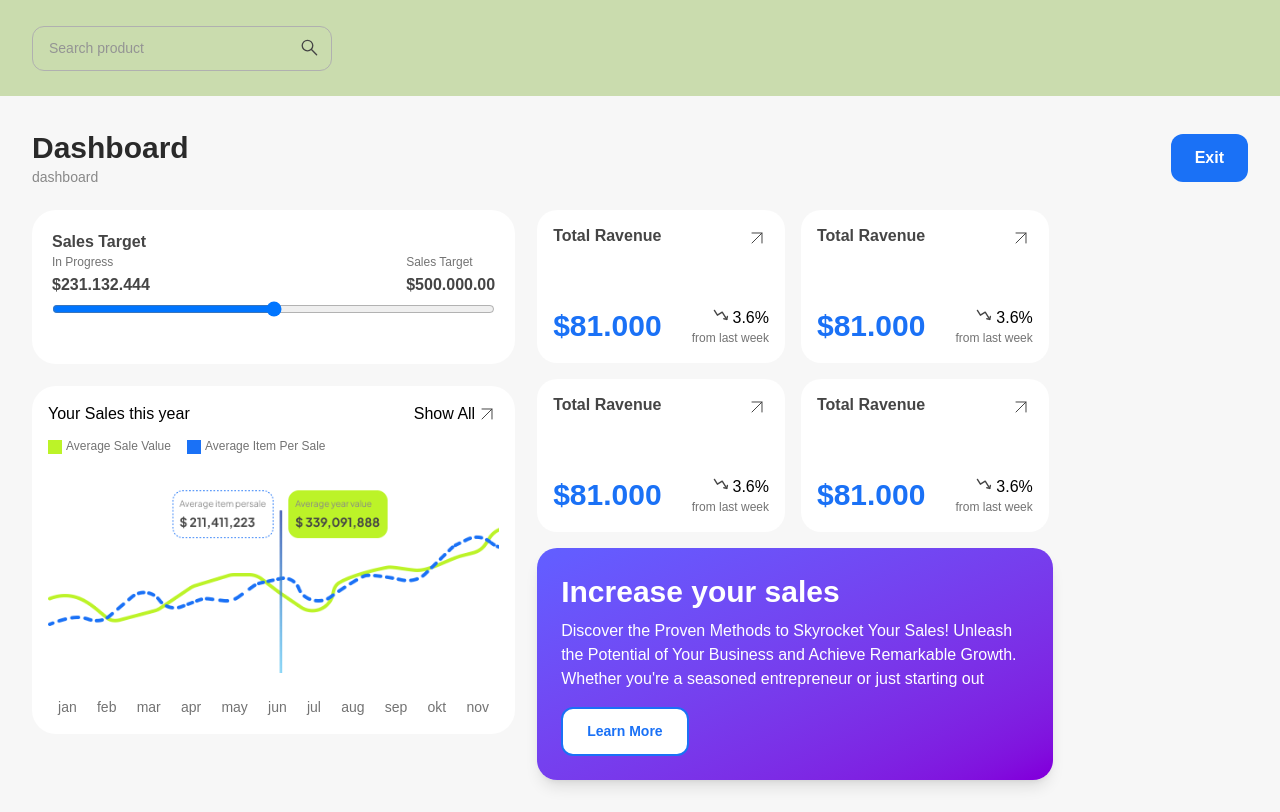
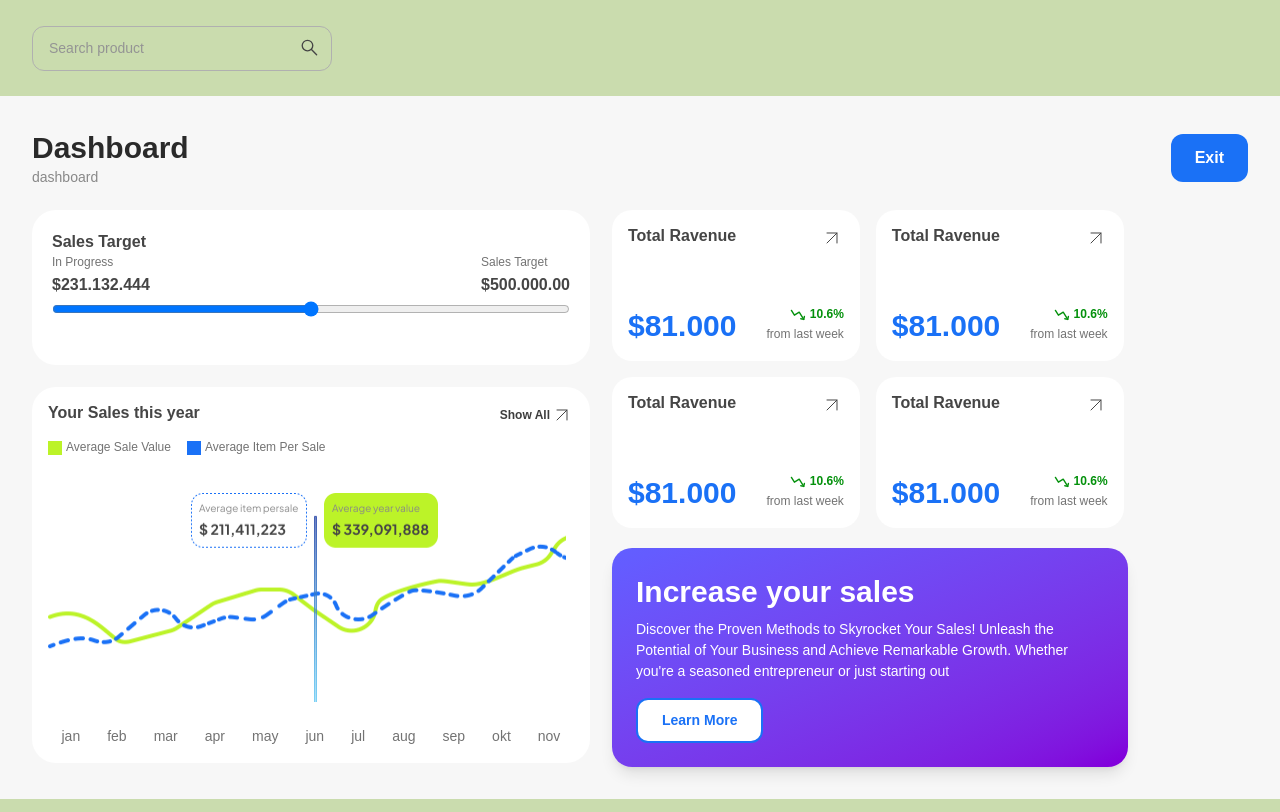
Before and after one commit to EugeneLevkovych/ts-culters, a React (Vite) app: page /dashboard in a window 1280 px wide. Built offline with nearby package versions, Linux system fonts and the light colour scheme; sample sign-in values are in the browser's storage.

Commit message:
add size

```diff
--- a/src/components/IncreaseYourSales.tsx
+++ b/src/components/IncreaseYourSales.tsx
@@ -4,12 +4,12 @@ const IncreaseYourSales = () => {
       <h4 className="font-semibold text-3xl leading-[1.3] mb-2">
         Increase your sales
       </h4>
-      <p className="mb-4">
+      <p className="text-sm leading-[1.5] mb-4">
         Discover the Proven Methods to Skyrocket Your Sales! Unleash the
         Potential of Your Business and Achieve Remarkable Growth. Whether you're
         a seasoned entrepreneur or just starting out
       </p>
-      <button className="border-2 border-blue2 rounded-xl font-semibold text-sm leading-[1.5] text-blue2 bg-white px-6 py-3">
+      <button className="border-2 border-blue2 rounded-xl font-semibold text-sm leading-[1.5] text-blue2 bg-white px-6 py-2.5">
         Learn More
       </button>
     </div>
--- a/src/components/SalesTarget.tsx
+++ b/src/components/SalesTarget.tsx
@@ -1,6 +1,6 @@
 const SalesTarget = () => {
   return (
-    <div className="max-w-139.5 w-full h-38.5 bg-white rounded-3xl p-5">
+    <div className="max-w-139.5 w-full h-[155px] bg-white rounded-3xl p-5">
       <label
         className="font-semibold leading-[1.3] text-grey7 mb-4"
         htmlFor="sales-target"
--- a/src/components/Total.tsx
+++ b/src/components/Total.tsx
@@ -15,10 +15,10 @@ const Total = () => {
         </p>
         <div>
           <div className="flex gap-[2px] justify-end">
-            <svg className="size-5 stroke-grey7 fill-none">
+            <svg className="size-5 stroke-green1 fill-none">
               <use href="./sprite.svg#icon-akar-icons_statistic-down"></use>
             </svg>
-            <p>3.6%</p>
+            <p className="font-bold text-xs text-green1">10.6%</p>
           </div>
           <p className="text-xs leading-[1.4] text-grey2">from last week</p>
         </div>
--- a/src/components/YourSales.tsx
+++ b/src/components/YourSales.tsx
@@ -2,11 +2,15 @@ import chartImg from "../assets/chart.png";
 
 const YourSales = () => {
   return (
-    <div className="p-4 bg-white rounded-3xl">
+    <div className="w-139.5 p-4 bg-white rounded-3xl">
       <div className="flex justify-between mb-3">
-        <h5>Your Sales this year</h5>
-        <div className="flex">
-          <p>Show All</p>
+        <h5 className="font-semibold leading-[1.3] text-grey7">
+          Your Sales this year
+        </h5>
+        <div className="flex items-center">
+          <p className="font-semibold text-xs leading-[1.4] text-grey11">
+            Show All
+          </p>
           <svg className="size-6 stroke-grey7 fill-none">
             <use href="./sprite.svg#icon-arrow-up-right"></use>
           </svg>
@@ -22,7 +26,7 @@ const YourSales = () => {
           <p>Average Item Per Sale</p>
         </div>
       </div>
-      <img className="mb-6" src={chartImg} alt="chart" />
+      <img className="h-55.5 w-129.5 mb-6" src={chartImg} alt="chart" />
       <ul className="flex justify-around text-sm leading-[1.5] text-grey2">
         <li>jan</li>
         <li>feb</li>
--- a/src/index.css
+++ b/src/index.css
@@ -43,7 +43,9 @@ body {
   --color-grey8: #f7f7f7;
   --color-grey9: #2a2a2a;
   --color-grey10: #888;
+  --color-grey11: #3d3d3d;
   --color-lime-green: #bcf328;
+  --color-green1: #04910c;
 }
 
 @utility form-text {
--- a/src/pages/DashboardPage.tsx
+++ b/src/pages/DashboardPage.tsx
@@ -36,12 +36,13 @@ const DashboardPage = () => {
             <SalesTarget />
             <YourSales />
           </div>
-
-          <div className="flex flex-wrap gap-4">
-            <Total />
-            <Total />
-            <Total />
-            <Total />
+          <div>
+            <div className="flex flex-wrap gap-4 mb-5">
+              <Total />
+              <Total />
+              <Total />
+              <Total />
+            </div>
             <IncreaseYourSales />
           </div>
         </div>
```
